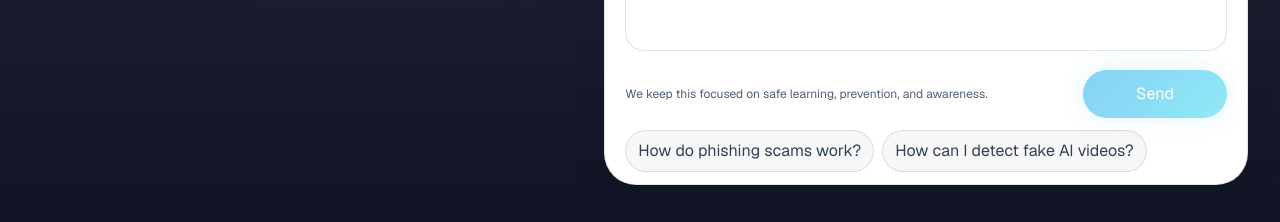
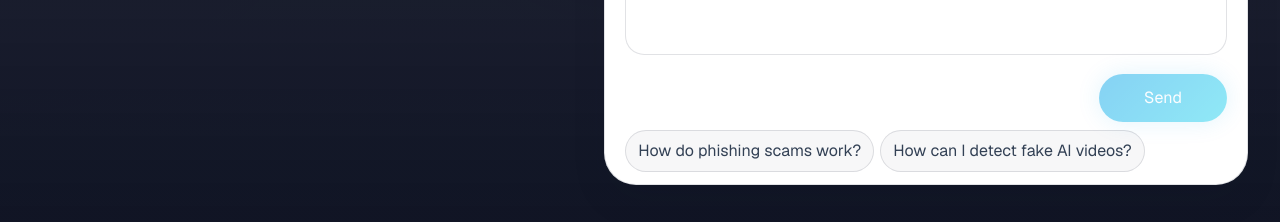
Before and after one commit to Bag-5/CyberSENSE, a Next.js app: page /assistant in a window 1280 px wide. Shown: the part 1040-1262 px from the top of the page. Built offline with nearby package versions, Linux system fonts and the light colour scheme; no server answers; the database is empty.

Commit message:
tighten assistant composer footer

```diff
--- a/src/components/assistant/assistant-chat.tsx
+++ b/src/components/assistant/assistant-chat.tsx
@@ -250,32 +250,28 @@ export function AssistantChat({
             />
           </label>
 
-          <div className="flex flex-col gap-3 sm:flex-row sm:items-center sm:justify-between">
+          <div className="flex flex-col gap-2 sm:flex-row sm:items-center sm:justify-between">
             <p className="text-xs leading-5 text-slate-400">
-              {errorText ? (
-                <span className="text-rose-200">{errorText}</span>
-              ) : (
-                "We keep this focused on safe learning, prevention, and awareness."
-              )}
+              {errorText ? <span className="text-rose-200">{errorText}</span> : null}
             </p>
 
             <button
               type="submit"
               disabled={isLoading || !input.trim()}
-              className={cyberButtonClasses("primary", "md", "justify-center sm:min-w-36")}
+              className={cyberButtonClasses("primary", "md", "justify-center sm:min-w-32")}
             >
               {isLoading ? "Thinking..." : "Send"}
             </button>
           </div>
         </form>
 
-        <div className="mt-3 flex flex-wrap gap-2">
+        <div className="mt-2 flex flex-wrap gap-1.5">
           {assistantQuickPrompts.slice(0, 2).map((prompt) => (
             <button
               key={prompt}
               type="button"
               onClick={() => void sendMessage(prompt)}
-              className="rounded-full border border-white/10 bg-white/5 px-3 py-2 text-xs text-slate-200 transition hover:border-cyan-300/30 hover:bg-cyan-400/10 hover:text-cyan-50"
+              className="rounded-full border border-white/10 bg-white/5 px-2.5 py-1.5 text-[11px] leading-none text-slate-200 transition hover:border-cyan-300/30 hover:bg-cyan-400/10 hover:text-cyan-50 sm:px-3 sm:py-2 sm:text-xs"
             >
               {prompt}
             </button>
```
